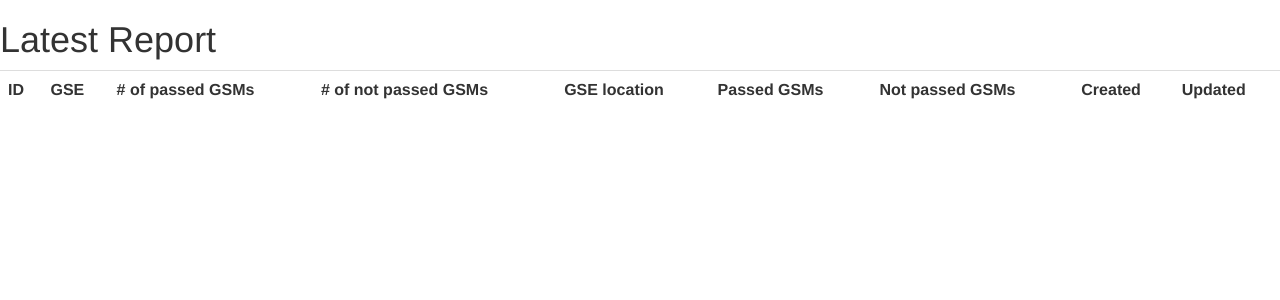
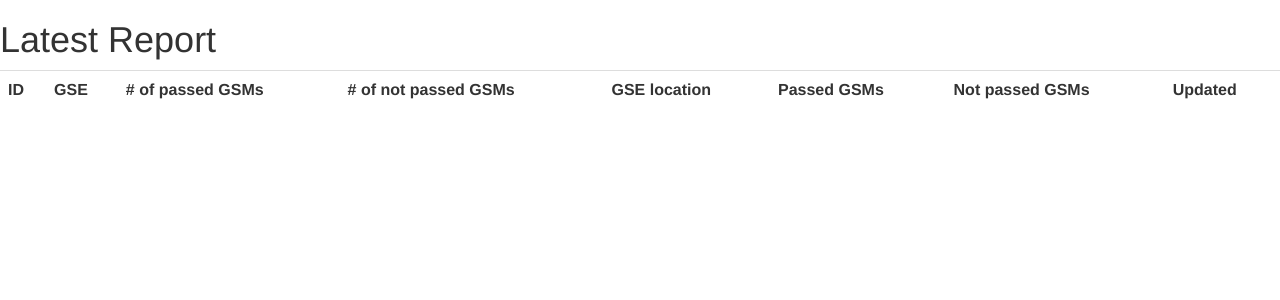
Before and after one commit to bcgsc/rsemreport, a Django app: page / in a window 1280 px wide. Shown: the top 300 px of the page. Run offline with Django 3.2, Linux system fonts and the light colour scheme; data that the repository does not hold is empty; some libraries are stand-ins or nearby versions.

Commit message:
only hide created datetime, no point

```diff
--- a/rsem_report/templates/rsem_report/progress_report.html
+++ b/rsem_report/templates/rsem_report/progress_report.html
@@ -15,7 +15,6 @@
     <th>GSE location</th>
     <th>Passed GSMs</th>
     <th>Not passed GSMs</th>
-    <th>Created</th>
     <th>Updated</th>
   </tr>
 
@@ -32,7 +31,6 @@
       <td>{{gse.path}}</td>
       <td>{{gse.passed_gsms}}</td>
       <td>{{gse.not_passed_gsms}}</td>
-      <td>{{gse.created|date:"SHORT_DATETIME_FORMAT"}}</td>
       <td>{{gse.updated|date:"SHORT_DATETIME_FORMAT"}}</td>
     </tr>
   {% endfor %}
```
